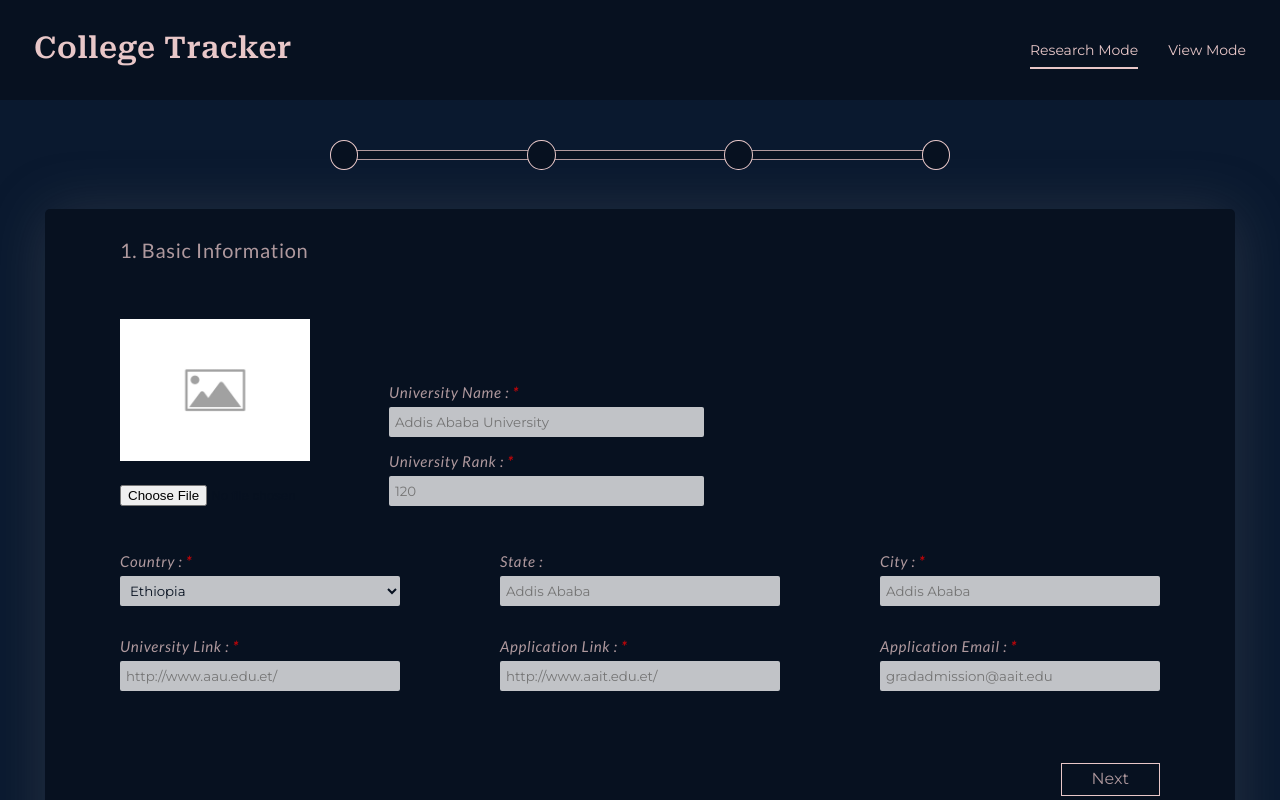
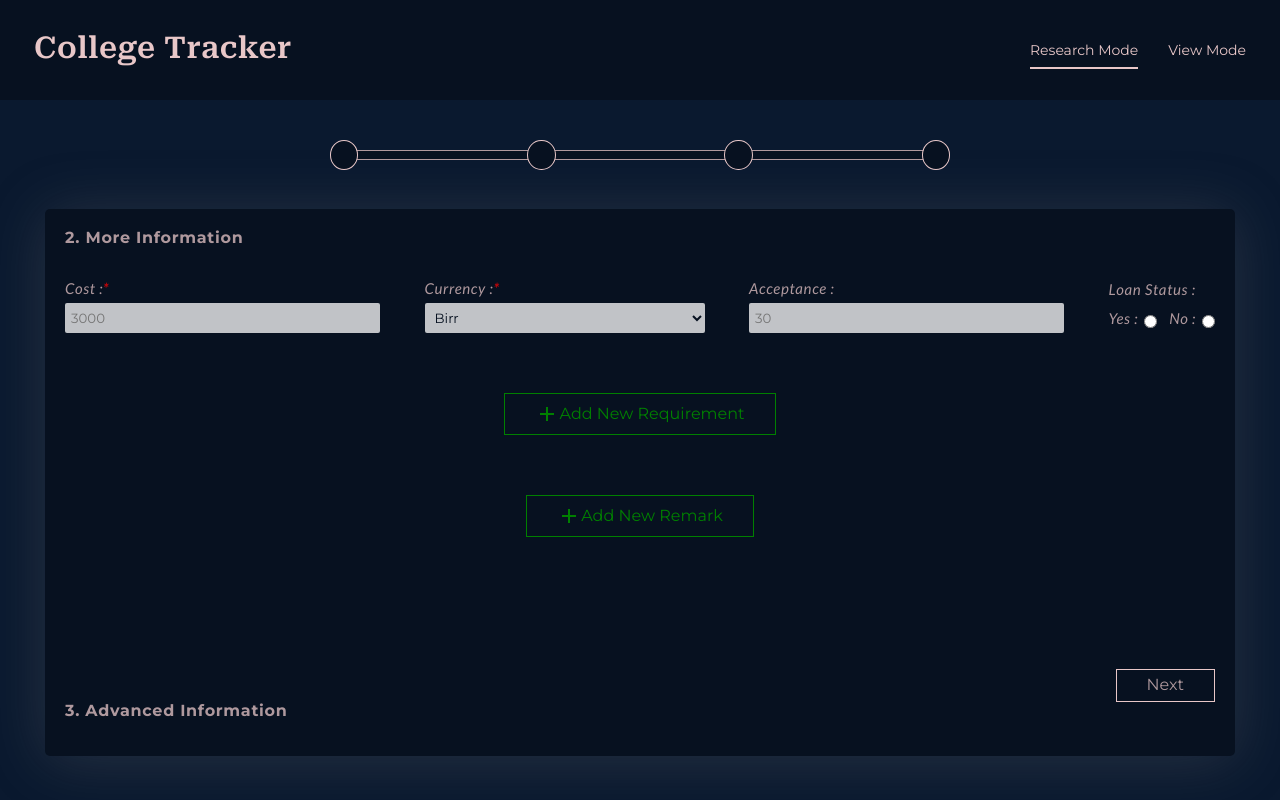
Before and after one commit to thomasale15963/College-Tracker, a React (Create React App) app in the folder client/: page / in a window 1280 px wide. Shown: the top 800 px of the page. Built offline with nearby package versions, Linux system fonts and the light colour scheme.

Commit message:
Restyling checkpoint

```diff
--- a/client/src/components/Res/ResearchForm.js
+++ b/client/src/components/Res/ResearchForm.js
@@ -2,15 +2,16 @@
 import "../../styles/Res/ResearchForm.css";
 
 // Import Sub Styles
-import "../../styles/Res/Requirements.css";
+import "../../styles/Res/Research.css";
 // import "../../utils/backup.css";
 
 // Import Components
 import ResearchFormOne from "./form-parts/ResearchFormOne";
+import ResearchFormTwo from "./form-parts/ResearchFormTwo";
+import ResearchFormThree from "./form-parts/ResearchFormThree";
 
 // Import Global State Provider
 import { useStateProviderValue } from "../../utils/StateProvider";
-import ResearchFormTwo from "./form-parts/ResearchFormTwo";
 
 //
 // import FacultyInput from "../parts/FacultyInput";
@@ -29,8 +30,9 @@ function ResearchForm() {
 
   return (
     <form className="research__form__main__container" action="/">
-      <ResearchFormOne />
+      {/* <ResearchFormOne /> */}
       <ResearchFormTwo />
+      <ResearchFormThree />
     </form>
   );
 
--- /dev/null
+++ b/client/src/components/Res/form-parts/ResearchFormThree.js
@@ -0,0 +1,13 @@
+import React from "react";
+
+function ResearchFormThree() {
+  return (
+    <section className="research__form__three__container">
+      <h1 className="research__form__heading__title">
+        3. Advanced Information
+      </h1>
+    </section>
+  );
+}
+
+export default ResearchFormThree;
--- a/client/src/components/Res/form-parts/ResearchFormTwo.js
+++ b/client/src/components/Res/form-parts/ResearchFormTwo.js
@@ -84,9 +84,8 @@ function ResearchFormTwo() {
   }
   return (
     <section className="research__form__two__container">
-      <div className="container-row align-items-center justify-space-between">
-        <h1 className="research__form__heading__title">2. More Information</h1>
-      </div>
+      <h1 className="research__form__heading__title">2. More Information</h1>
+
       <div className="container-row align-items-center justify-space-between margin-top-32">
         {/* Cost Input Start */}
 
--- a/client/src/styles/Res/Requirements.css
+++ b/client/src/styles/Res/Research.css
@@ -1,29 +1,3 @@
-/* Message Classes */
-#UniversityNameMessage,
-#UniversityRankMessage,
-#UniversityCountryMessage,
-#UniversityStateMessage,
-#UniversityCityMessage,
-#UniversityLinkMessage,
-#ApplicationLinkMessage,
-#ApplicationEmailMessage,
-#UniversityCostMessage,
-#UniversityCurrencyMessage,
-#UniversityAcceptanceMessage,
-#LoanStatusMessage,
-#RequirementNameMessage,
-#RequirementInfoMessage,
-#RequirementRemarkMessage,
-#RemarkMessageMessage,
-#RemarkTypeMessage,
-#RemarkNameMessage {
-  display: none;
-  font-size: 13px;
-  margin-top: 5px;
-  padding-left: 0.45px;
-  letter-spacing: 0.45px;
-}
-
 /*
   =======================================================================================================
   =======================================================================================================
@@ -33,18 +7,7 @@
   =======================================================================================================
   =======================================================================================================
 */
-.research__form__one__container {
-  color: var(--blush-pink-light);
-}
 
-.research__form__one__container > h1 {
-  margin-bottom: 16px;
-  font-weight: 500;
-  letter-spacing: 0.45px;
-  font-family: var(--fourth-font);
-  font-size: 20px;
-  margin-bottom: 32px;
-}
 .image__name__container {
   padding-bottom: 15px;
 }
@@ -313,19 +276,6 @@
   =======================================================================================================
   =======================================================================================================
 */
-.research__form__two__container {
-  color: var(--blush-pink-light);
-}
-
-.research__form__one__container > h1,
-.research__form__heading__title {
-  margin-bottom: 16px;
-  font-weight: 500;
-  letter-spacing: 0.45px;
-  font-family: var(--fourth-font);
-  font-size: 20px;
-  margin-bottom: 32px;
-}
 
 .research__form__label {
   font-size: 14px;
@@ -630,6 +580,11 @@
   =======================================================================================================
   =======================================================================================================
 */
+.research__form__one__container,
+.research__form__two__container,
+.research__form__three__container {
+  color: var(--blush-pink-light);
+}
 
 .requirement__input__container h3,
 .remark__input__container h3 {
@@ -651,3 +606,29 @@
   -ms-transform: scale(1.15);
   -o-transform: scale(1.15);
 }
+
+/* Message Classes */
+#UniversityNameMessage,
+#UniversityRankMessage,
+#UniversityCountryMessage,
+#UniversityStateMessage,
+#UniversityCityMessage,
+#UniversityLinkMessage,
+#ApplicationLinkMessage,
+#ApplicationEmailMessage,
+#UniversityCostMessage,
+#UniversityCurrencyMessage,
+#UniversityAcceptanceMessage,
+#LoanStatusMessage,
+#RequirementNameMessage,
+#RequirementInfoMessage,
+#RequirementRemarkMessage,
+#RemarkMessageMessage,
+#RemarkTypeMessage,
+#RemarkNameMessage {
+  display: none;
+  font-size: 13px;
+  margin-top: 5px;
+  padding-left: 0.45px;
+  letter-spacing: 0.45px;
+}
```
Also changed, not shown: client/src/components/Res/form-parts/CoursePathInput.js (added, +11 -0 lines).
